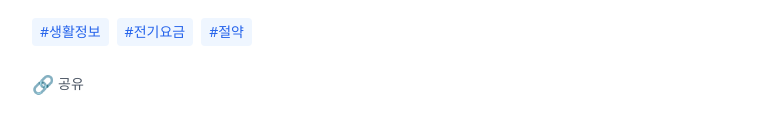
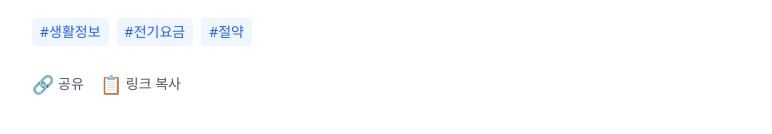
Before and after one commit to mysmartdeal/mysmartdeal, a Next.js app: page /smartlog/2025-05-26-saving-tips in a window 1280 px wide. Shown: the part 366-500 px from the top of the page, without its empty margins (248-1020 px from the left). Built offline with nearby package versions, Linux system fonts and the light colour scheme.

Commit message:
Update [slug].js

```diff
--- a/pages/smartlog/[slug].js
+++ b/pages/smartlog/[slug].js
@@ -1,8 +1,8 @@
-// ✅ [slug].js – 메타태그 + OG 태그 + 라벨 + 이모지 공유 버튼 (npm 없이 사용)
+// ✅ [slug].js – 메타태그 + OG 태그 + 라벨 + 공유 + 링크 복사 + 토스트 메시지 적용
 import fs from 'fs';
 import path from 'path';
 import Head from 'next/head';
-import { useEffect } from 'react';
+import { useEffect, useState } from 'react';
 
 export async function getStaticPaths() {
   const dir = path.join(process.cwd(), 'public/smartlog-posts');
@@ -20,6 +20,7 @@ export async function getStaticProps({ params }) {
 }
 
 export default function PostPage({ post, slug }) {
+  const [copied, setCopied] = useState(false);
   const previewText = post.content.replace(/<[^>]+>/g, '').slice(0, 100);
   const ogImage = `/images/smartlog-thumbnails/${slug}.jpg`;
   const fullUrl = `https://mysmartdeal.co.kr/smartlog/${slug}`;
@@ -34,7 +35,13 @@ export default function PostPage({ post, slug }) {
         });
       });
     }
-  }, []);
+  }, [post.title, previewText, fullUrl]);
+
+  const copyLink = () => {
+    navigator.clipboard.writeText(fullUrl);
+    setCopied(true);
+    setTimeout(() => setCopied(false), 2000);
+  };
 
   return (
     <div className="max-w-3xl mx-auto p-6">
@@ -64,14 +71,36 @@ export default function PostPage({ post, slug }) {
         </div>
       )}
 
-      <div className="mt-6">
+      <div className="mt-6 flex flex-wrap gap-4 items-center">
         <button
           id="share-btn"
           className="text-gray-600 hover:text-blue-600 text-sm flex items-center gap-1 transition"
         >
           <span className="text-lg">🔗</span> 공유
         </button>
+        <button
+          onClick={copyLink}
+          className="text-gray-600 hover:text-blue-600 text-sm flex items-center gap-1 transition"
+        >
+          <span className="text-lg">📋</span> 링크 복사
+        </button>
       </div>
+
+      {copied && (
+        <div className="fixed bottom-6 left-1/2 transform -translate-x-1/2 bg-gray-800 text-white text-sm px-4 py-2 rounded shadow-lg animate-fade-in">
+          ✅ 링크가 복사되었습니다!
+        </div>
+      )}
+
+      <style jsx>{`
+        .animate-fade-in {
+          animation: fadein 0.3s ease-in-out;
+        }
+        @keyframes fadein {
+          from { opacity: 0; transform: translateY(10px); }
+          to { opacity: 1; transform: translateY(0); }
+        }
+      `}</style>
     </div>
   );
 }
```
